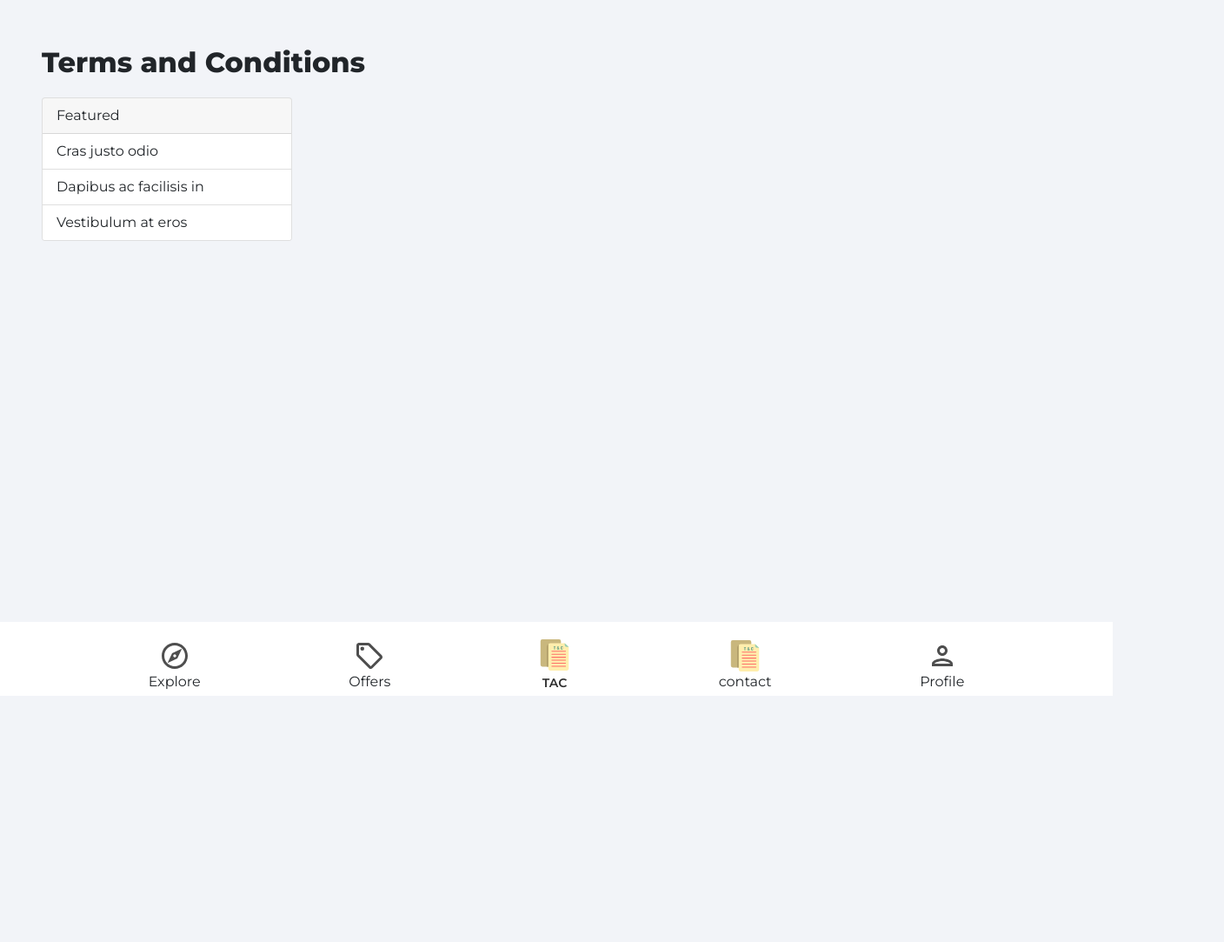
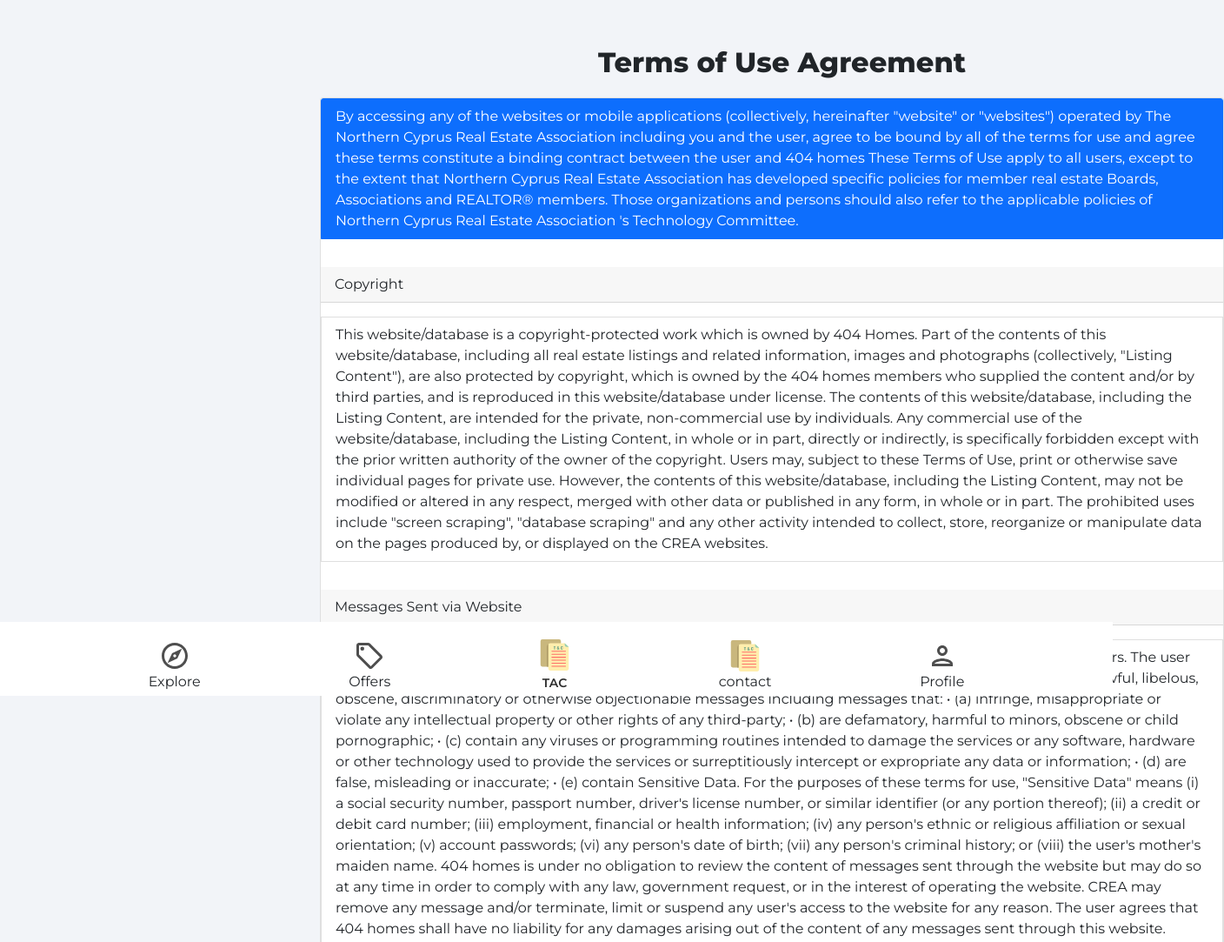
Before and after one commit to alihankrbyr/404-Homes---dormitory-house-rental-and-sales-application-was-made-with-React., a React (Create React App) app: page /Tac in a window 1280 px wide. Shown: the top 1083 px of the page at 87% size, 1408 px wide, since content can reach past the window. Before the commit the page ends 800 px from the top, so only its background shows below. Built offline with nearby package versions, Linux system fonts and the light colour scheme; the HTML template or start-up script is replaced by a standard one.

Commit message:
terms of Conditions

```diff
--- a/src/pages/Tac.js
+++ b/src/pages/Tac.js
@@ -8,17 +8,73 @@
     return (
       <div className='category'>
         <header>
-            <p className="pageHeader">
-            Terms and Conditions
+            <p style={{marginLeft:'40rem',marginBottom:'1rem'}} className="pageHeader">
+            Terms of Use Agreement
             </p>
             <>
-            <Card style={{ width: '18rem' }}>
-  <Card.Header>Featured</Card.Header>
-  <ListGroup variant="flush">
-    <ListGroup.Item>Cras justo odio</ListGroup.Item>
-    <ListGroup.Item>Dapibus ac facilisis in</ListGroup.Item>
-    <ListGroup.Item>Vestibulum at eros</ListGroup.Item>
-  </ListGroup>
+            <Card style={{ width: '65rem',marginLeft:"20rem"}}>
+
+  <ListGroup as="ul">
+  <ListGroup.Item as="li" active>
+  By accessing any of the websites or mobile applications (collectively, hereinafter "website" or "websites") operated by The Northern Cyprus Real Estate Association  including  you and the user, agree to be bound by all of the terms for use and agree these terms constitute a binding contract between the user and 404 homes
+These Terms of Use apply to all users, except to the extent that Northern Cyprus Real Estate Association has developed specific policies for member real estate Boards, Associations and REALTOR® members. Those organizations and persons should also refer to the applicable policies of Northern Cyprus Real Estate Association 's Technology Committee.
+
+  </ListGroup.Item>
+  <Card.Header style={{marginTop:'2rem',marginBottom:'1rem'}}>Copyright</Card.Header>
+  <ListGroup.Item as="li">
+This website/database is a copyright-protected work which is owned by 404 Homes. Part of the contents of this website/database, including all real estate listings and related information, images and photographs (collectively, "Listing Content"), are also protected by copyright, which is owned by the 404  homes members who supplied the content and/or by third parties, and is reproduced in this website/database under license. The contents of this website/database, including the Listing Content, are intended for the private, non-commercial use by individuals. Any commercial use of the website/database, including the Listing Content, in whole or in part, directly or indirectly, is specifically forbidden except with the prior written authority of the owner of the copyright.
+Users may, subject to these Terms of Use, print or otherwise save individual pages for private use. However, the contents of this website/database, including the Listing Content, may not be modified or altered in any respect, merged with other data or published in any form, in whole or in part. The prohibited uses include "screen scraping", "database scraping" and any other activity intended to collect, store, reorganize or manipulate data on the pages produced by, or displayed on the CREA websites.
+</ListGroup.Item>
+
+
+  <Card.Header style={{marginTop:'2rem',marginBottom:'1rem'}}>Messages Sent via Website</Card.Header>
+  <ListGroup.Item as="li">This website also allows users to send messages to other persons, including other users and REALTOR® members. The user agrees not to use this website to harass or abuse, send spam or other unwanted communications, or send unlawful, libelous, obscene, discriminatory or otherwise objectionable messages including messages that:
+•	(a) infringe, misappropriate or violate any intellectual property or other rights of any third-party;
+•	(b) are defamatory, harmful to minors, obscene or child pornographic;
+•	(c) contain any viruses or programming routines intended to damage the services or any software, hardware or other technology used to provide the services or surreptitiously intercept or expropriate any data or information;
+•	(d) are false, misleading or inaccurate;
+•	(e) contain Sensitive Data. For the purposes of these terms for use, "Sensitive Data" means (i) a social security number, passport number, driver's license number, or similar identifier (or any portion thereof); (ii) a credit or debit card number; (iii) employment, financial or health information; (iv) any person's ethnic or religious affiliation or sexual orientation; (v) account passwords; (vi) any person's date of birth; (vii) any person's criminal history; or (viii) the user's mother's maiden name.
+404 homes is under no obligation to review the content of messages sent through the website but may do so at any time in order to comply with any law, government request, or in the interest of operating the website. CREA may remove any message and/or terminate, limit or suspend any user's access to the website for any reason.
+The user agrees that 404 homes shall have no liability for any damages arising out of the content of any messages sent through this website. Anyone who sends a message agrees to indemnify and hold CREA harmless from any and all liability, damages or expenses, whatsoever due, arising from, directly or indirectly, any cause of action arising out of that message.
+</ListGroup.Item>
+<Card.Header style={{marginTop:'2rem',marginBottom:'1rem'}}>Links to Website</Card.Header>
+  <ListGroup.Item as="li"> Users may link to the website. However, 404 homes reserves the right to refuse a link at any time at 404 home's sole discretion. The user agrees to remove any link to the website at 404 home's request.
+</ListGroup.Item>
+<Card.Header style={{marginTop:'2rem',marginBottom:'1rem'}}>Links to Third Party Sites</Card.Header>
+  <ListGroup.Item as="li">This website may contain hyperlinks to websites operated by parties other than 404 homes. Such hyperlinks are provided for the user's reference only. 404 homes does not control such websites and is not responsible for their contents or the privacy or other practices of such websites.
+</ListGroup.Item>
+<Card.Header style={{marginTop:'2rem',marginBottom:'1rem'}}>Frames</Card.Header>
+  <ListGroup.Item as="li">Users and third parties may not under any circumstance use technology to display the content of 404 homes's websites in a frame or in any other manner that is different from how it would appear if a user typed the URL into the browser line.
+</ListGroup.Item>
+<Card.Header style={{marginTop:'2rem',marginBottom:'1rem'}}>Privacy</Card.Header>
+  <ListGroup.Item as="li">This website may contain hyperlinks to websites operated by parties other than 404 homes. Such hyperlinks are provided for the user's reference only. 404 homes does not control such websites and is not responsible for their contents or the privacy or other practices of such websites.
+</ListGroup.Item>
+<Card.Header style={{marginTop:'2rem',marginBottom:'1rem'}}>Liability and Warranty Disclaimer</Card.Header>
+  <ListGroup.Item as="li">404 homes makes no representations about the suitability of the data or graphics published on this website. The listing information is deemed reliable, but not guaranteed. Everything on this website is provided "As Is" without warranty of any kind including all implied warranties and conditions of merchantability, fitness for a particular purpose, accuracy, completeness, title and non-infringement. 404 homes may remove or change any content on this website for any reason. Neither 404 homes nor any of its suppliers shall be liable for any direct, incidental, consequential, indirect or punitive damages arising out of the user's access to or use of this website.
+</ListGroup.Item>
+<Card.Header style={{marginTop:'2rem',marginBottom:'1rem'}}>Termination of Accessr</Card.Header>
+  <ListGroup.Item as="li">404 homes reserves the right, in its sole discretion, to terminate, limit or suspend any user's access to this website without notice or liability, for any reason whatsoever, including the user's breach of any of these Terms of Use.
+</ListGroup.Item>
+<Card.Header style={{marginTop:'2rem',marginBottom:'1rem'}}>Updates, Upgrades and Revisions</Card.Header>
+  <ListGroup.Item as="li">Where the user downloads and installs 404 homes mobile applications the user agrees to future updates and upgrades of such mobile applications. User can decline automatic updates and upgrades to mobile applications by changing user settings, for example, in the operating system or app platform, where such settings are available.
+404 homes may at any time revise these Terms of Use by updating this posting. All users of this website are bound by these conditions and should therefore periodically visit this page to review any changes to these requirements. The user's continued use of this website following the posting of any changes constitutes acceptance by the user of such modifications.
+
+</ListGroup.Item>
+<Card.Header style={{marginTop:'2rem',marginBottom:'1rem'}}>No Assignment</Card.Header>
+  <ListGroup.Item as="li">You are not permitted to assign or otherwise transfer partially or totally your rights and obligations under these Terms of Use.
+</ListGroup.Item>
+<Card.Header style={{marginTop:'2rem',marginBottom:'1rem'}}>Interpretation</Card.Header>
+  <ListGroup.Item as="li">These Terms of Use shall be interpreted without regard to which party drafted these Terms of Use.
+</ListGroup.Item>
+<Card.Header style={{marginTop:'2rem',marginBottom:'1rem'}}>Severability</Card.Header>
+  <ListGroup.Item as="li">If any of the provisions of these Terms of Use are held invalid or unenforceable, such a finding will not affect the validity of any other provisions of these Terms of Use, unless the invalidity or unenforceability would invalidate the remainder of these Terms of Use.
+</ListGroup.Item>
+<Card.Header style={{marginTop:'2rem',marginBottom:'1rem'}}>Entire Agreement</Card.Header>
+  <ListGroup.Item as="li">These Terms of Use contain and constitute the entire understanding and agreement between you and 404 homes and supersede all previous negotiations, agreements, commitments and writings. You acknowledge that you have not relied on or been induced to enter into these Terms of Use by a representation or warranty other than those expressly set out in these Terms of Use.
+</ListGroup.Item>
+
+
+</ListGroup>
 </Card>
 </>
         </header>
```
